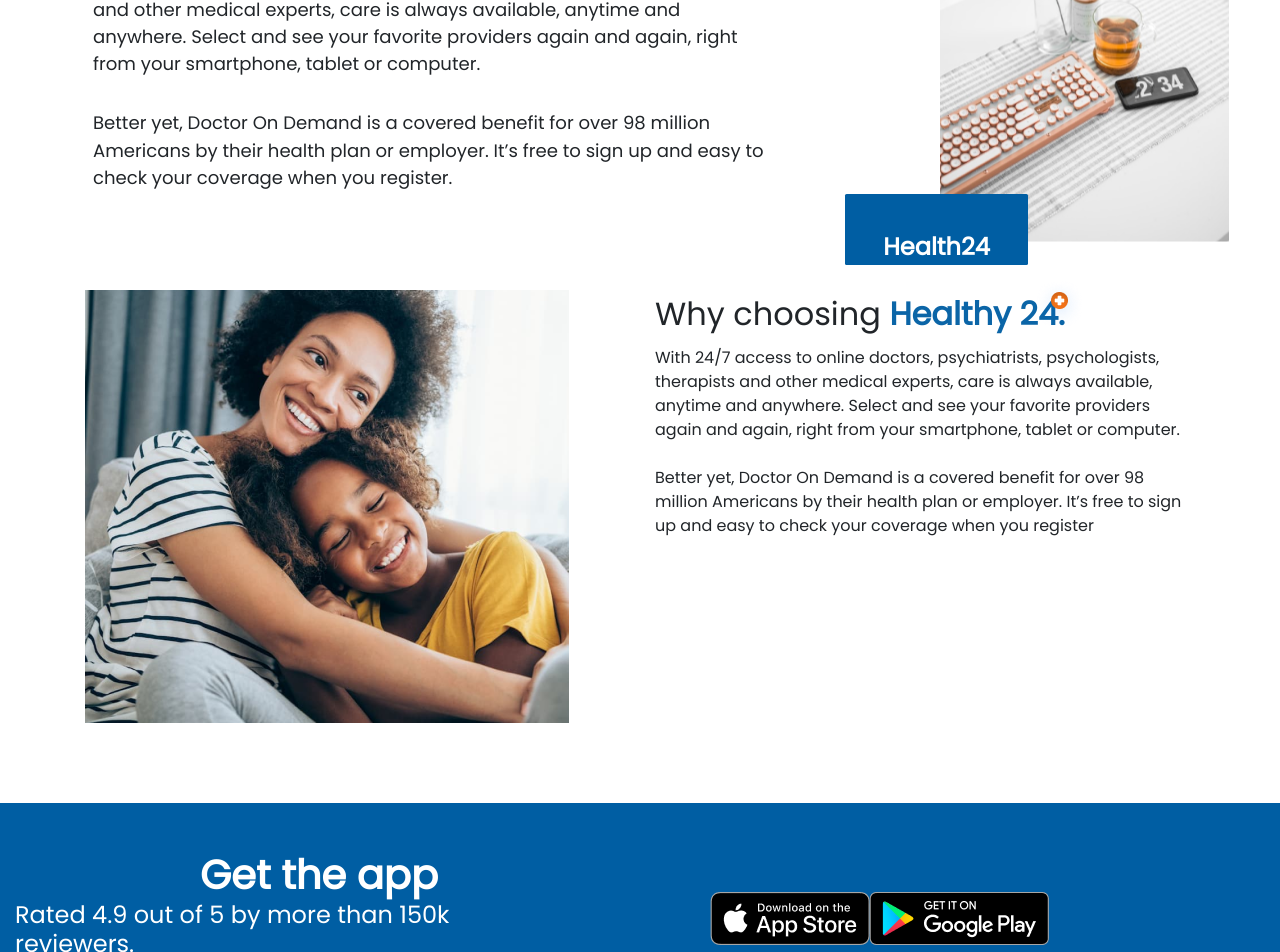
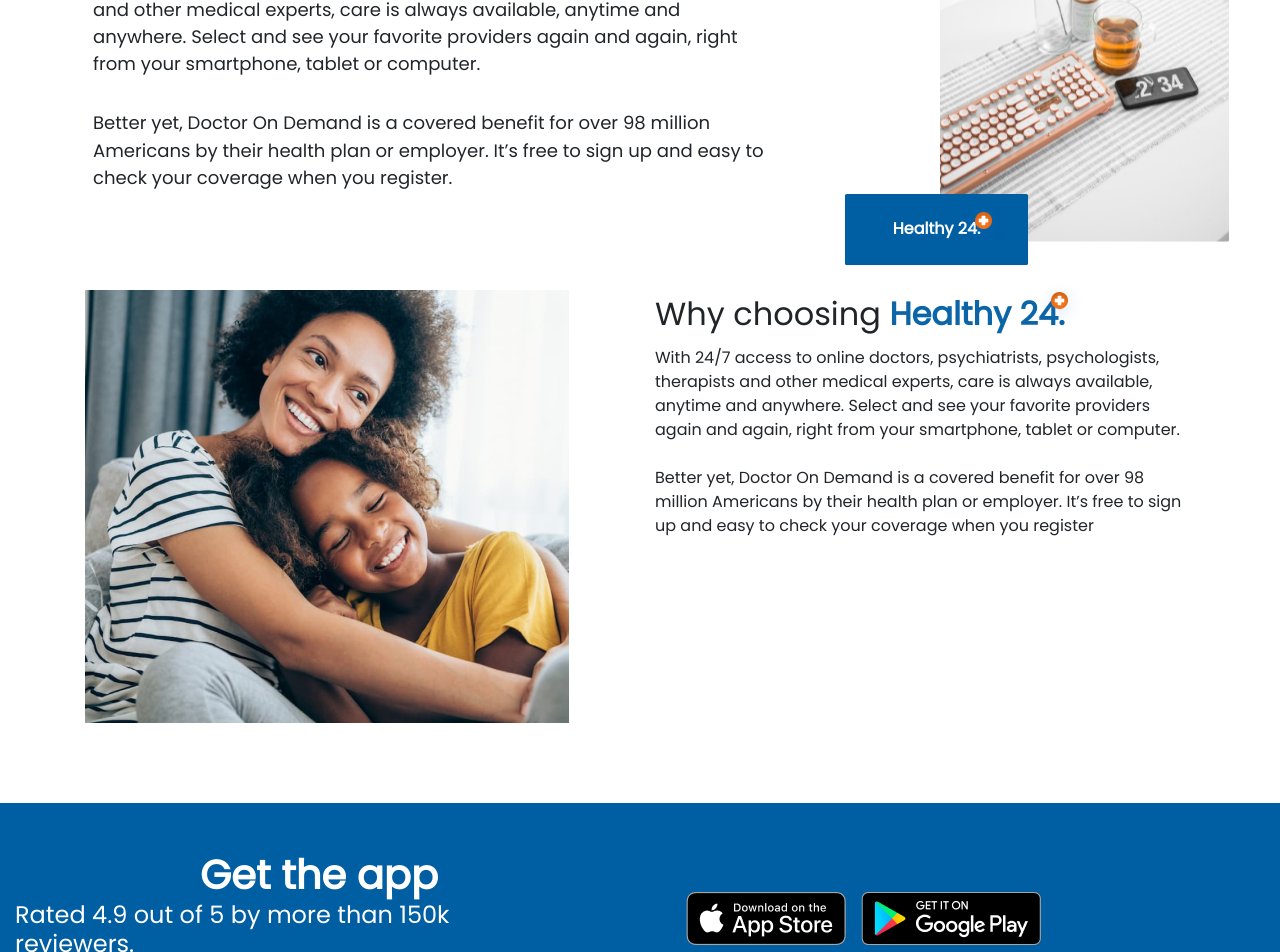
Before and after one commit to asmabelaidi/healthy24, a React (Create React App) app: page / in a window 1280 px wide. Shown: the part 880-1832 px from the top of the page. Built offline with nearby package versions, Linux system fonts and the light colour scheme; some icons are missing.

Commit message:
"Revise logo styling in the 'About' section"

```diff
--- a/src/assets/css/main.css
+++ b/src/assets/css/main.css
@@ -409,6 +409,7 @@
   top: -0.9rem;
   right: -1.4rem;
 }
+
 .hospital-card {
   border: none;
   padding-top: 3.75rem;
--- a/src/assets/css/mediaquery.css
+++ b/src/assets/css/mediaquery.css
@@ -24,7 +24,13 @@
   .nav-list-ul {
     gap: 0.1rem !important;
   }
+/*
+  position: absolute;
+  top: -1.3rem;
+  right: -5.9rem;
+}
 
+*/
   .find-doctor {
     margin-bottom: 5rem !important;
   }
--- a/src/components/about/about.tsx
+++ b/src/components/about/about.tsx
@@ -6,7 +6,7 @@
     <div className="container">
     <div className="row pt-5">
         <div className="col-md-12 col-lg-9 about-healthy">
-            <h1>About <BrandText /> </h1>
+            <h1>About <BrandText /></h1>
             <p>
                 With 24/7 access to online doctors, psychiatrists, psychologists, therapists and other medical
                 experts, care is always available, anytime and anywhere. Select and see your favorite providers
@@ -22,7 +22,7 @@
             <div className="healthy-image-box">
                 <img src="/assets/images/about-image.png" className="about-img" />
                 <div className="filled-logo">
-                    <span className='white-brand-name'>Health24</span>
+                    <BrandText style={{ color: 'white' }} styleIcon={{ position:'absolute', top: '-1.3rem', right: '-5.9rem '}} />
                 </div>
             </div>
         </div>
--- a/src/components/brand/text.tsx
+++ b/src/components/brand/text.tsx
@@ -1,9 +1,14 @@
-import React from 'react'
+import React, { ReactPropTypes } from 'react'
 
-export default function BrandText() {
+interface BrandTextProps {
+  style?: React.CSSProperties;
+  styleIcon?: React.CSSProperties;
+}
+
+export default function BrandText({ style, styleIcon }: BrandTextProps) {
   return (
-    <span className="blue-bold">Healthy 24.
-      <span className="brand-text-icon">
+    <span className="blue-bold" style={style}>Healthy 24.
+      <span className="brand-text-icon" style={styleIcon}>
         <img src="/assets/icons/orange-plus.png" />
       </span>
     </span>
--- a/src/components/getApp/getApp.tsx
+++ b/src/components/getApp/getApp.tsx
@@ -12,10 +12,10 @@
         </div>
          <div className="col-sm-6 rating-sec">
             <div className="row">
-                <div className="col-3">
+                <div className="col-md-3" style={{marginLeft: '1rem'}}>
                     <img className="responsive" src="/assets/images/App Store Logo.png" />
                 </div>
-                <div className="col-3">
+                <div className="col-md-3" style={{marginLeft: '1rem'}}>
                     <img className="responsive" src="/assets/images/Google Play Logo.png" />
                     <div className="row rating-info">
                         <div className="col-sm-2">
```
